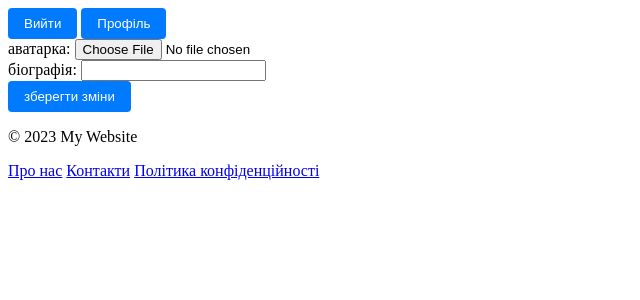
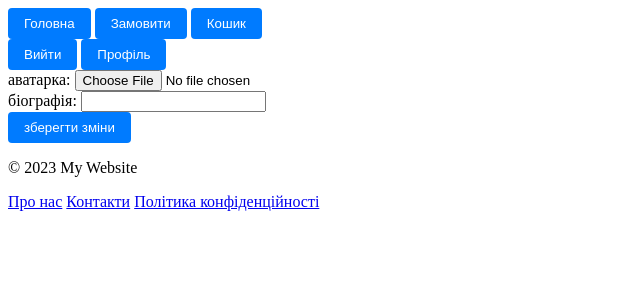
Before and after one commit to DarkStalker-ai/MyRestaurant, a Django app: page /auth_system/profile/edit/ in a window 1280 px wide. Shown: the top 300 px of the page, without its empty margins (0-640 px from the left). Run offline with Django 5.2, Linux system fonts and the light colour scheme; the visitor is signed in with stand-in values (Sample User, id 1); data comes from the database, SQL or seed files in the repository.

Commit message:
add urls to base.html

```diff
--- a/templates/base.html
+++ b/templates/base.html
@@ -10,9 +10,9 @@
     <header>
         <title></title>
         <nav>
-            <a href=""></a>
-            <a href=""></a>
-            <a href=""></a>
+            <a href="{% url 'menu' %}"><button class="section_button">Головна</button></a>
+            <!--order--><a href="#"><button>Замовити</button></a>
+            <a href="{% url 'basket' %}"><button>Кошик</button></a>
         </nav>
         {% if request.user.is_authenticated %}
             <a href="{% url 'logout' %}"><button class="section_button">Вийти</button></a>
```
